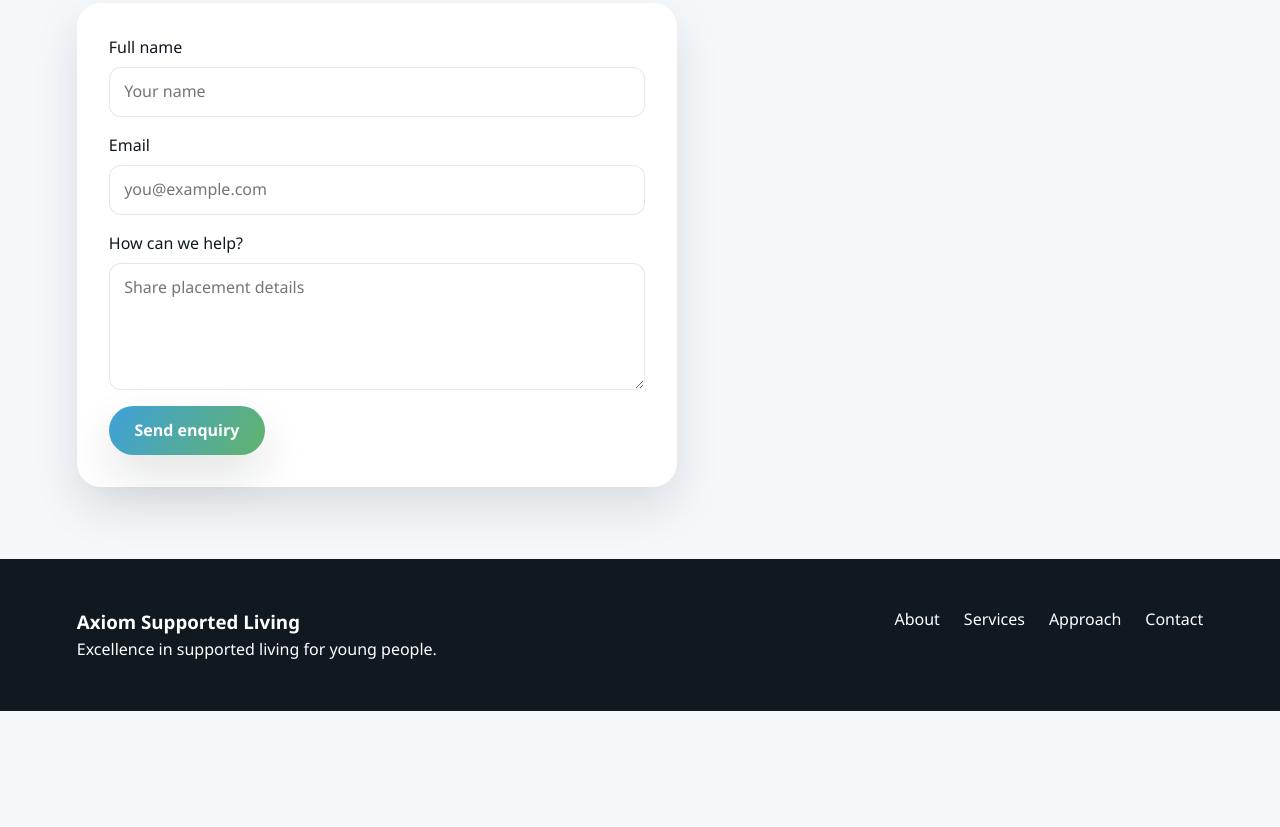
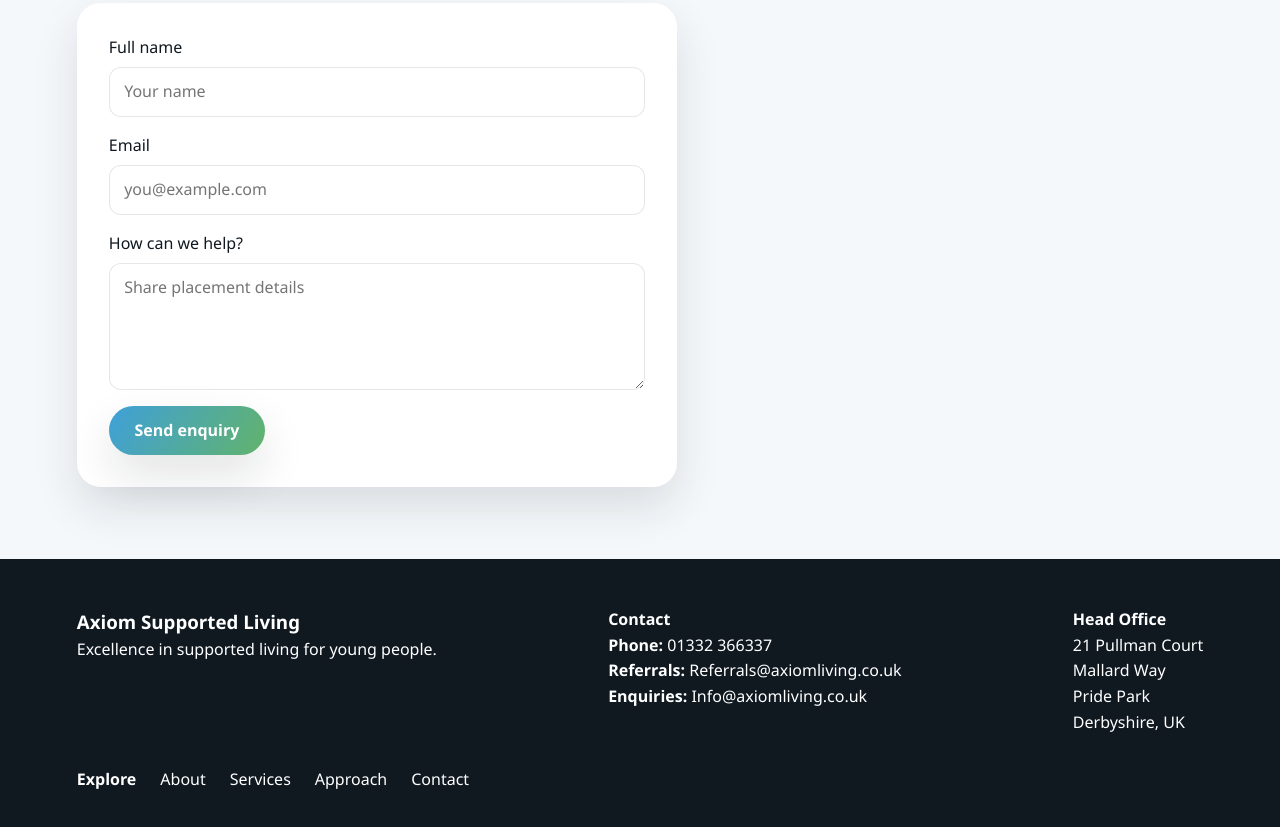
Before and after one commit to BlueMountainAdmin/AxiomLiving-Site, a plain HTML site: page index.html in a window 1280 px wide. Shown: the part 2329-3156 px from the top of the page. Before the commit the page ends 3040 px from the top, so only its background shows below. Drawn offline with Linux system fonts and the light colour scheme.

Commit message:
Update index.html

```diff
--- a/index.html
+++ b/index.html
@@ -165,11 +165,31 @@
     </main>
 
     <footer class="footer">
-      <div>
+      <div class="footer-brand">
         <h3>Axiom Supported Living</h3>
         <p>Excellence in supported living for young people.</p>
       </div>
+      <div class="footer-info">
+        <h4>Contact</h4>
+        <p><strong>Phone:</strong> 01332 366337</p>
+        <p>
+          <strong>Referrals:</strong>
+          <a href="mailto:Referrals@axiomliving.co.uk">Referrals@axiomliving.co.uk</a>
+        </p>
+        <p>
+          <strong>Enquiries:</strong>
+          <a href="mailto:Info@axiomliving.co.uk">Info@axiomliving.co.uk</a>
+        </p>
+      </div>
+      <div class="footer-info">
+        <h4>Head Office</h4>
+        <p>21 Pullman Court</p>
+        <p>Mallard Way</p>
+        <p>Pride Park</p>
+        <p>Derbyshire, UK</p>
+      </div>
       <div class="footer-links">
+        <h4>Explore</h4>
         <a href="#about">About</a>
         <a href="#services">Services</a>
         <a href="#approach">Approach</a>
```
